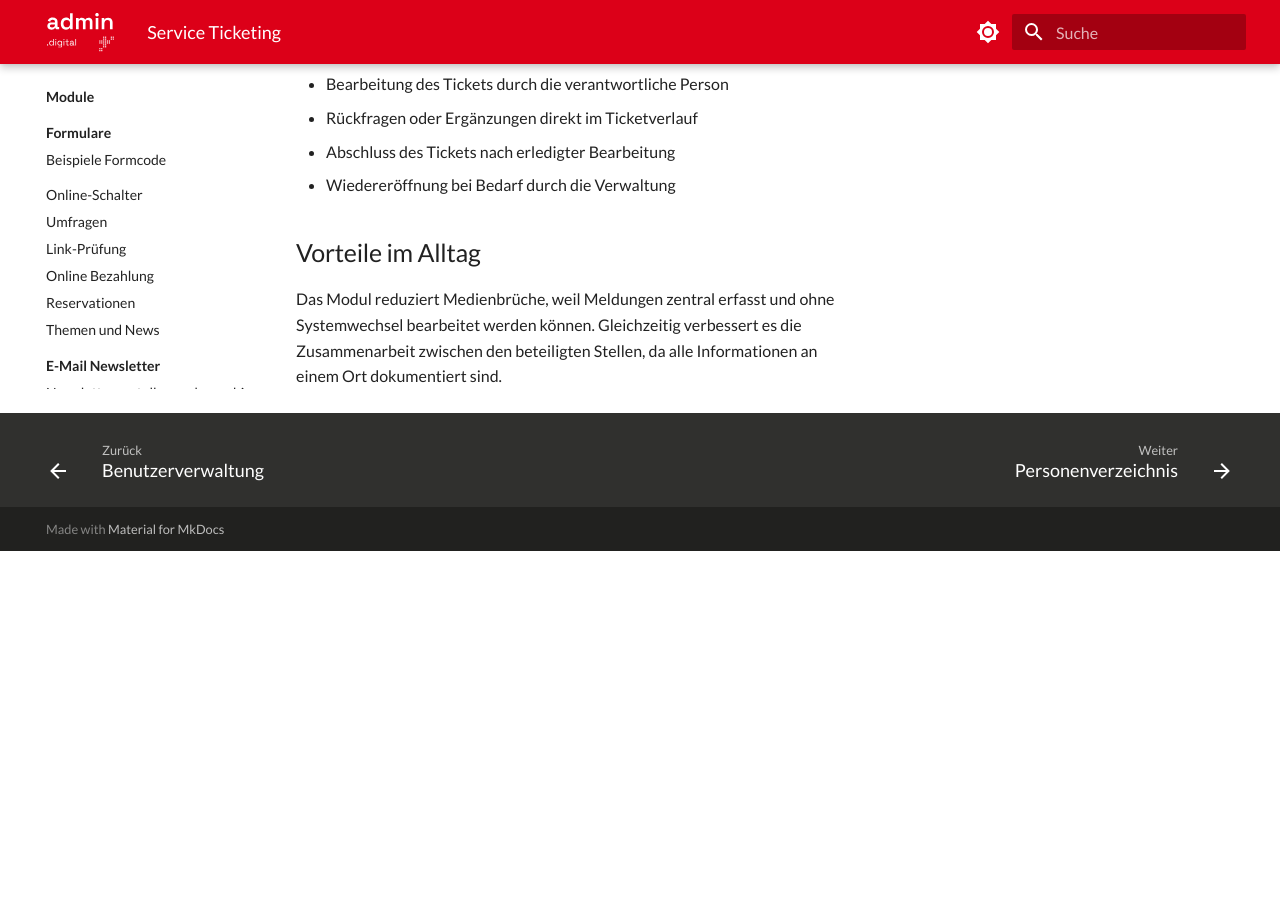
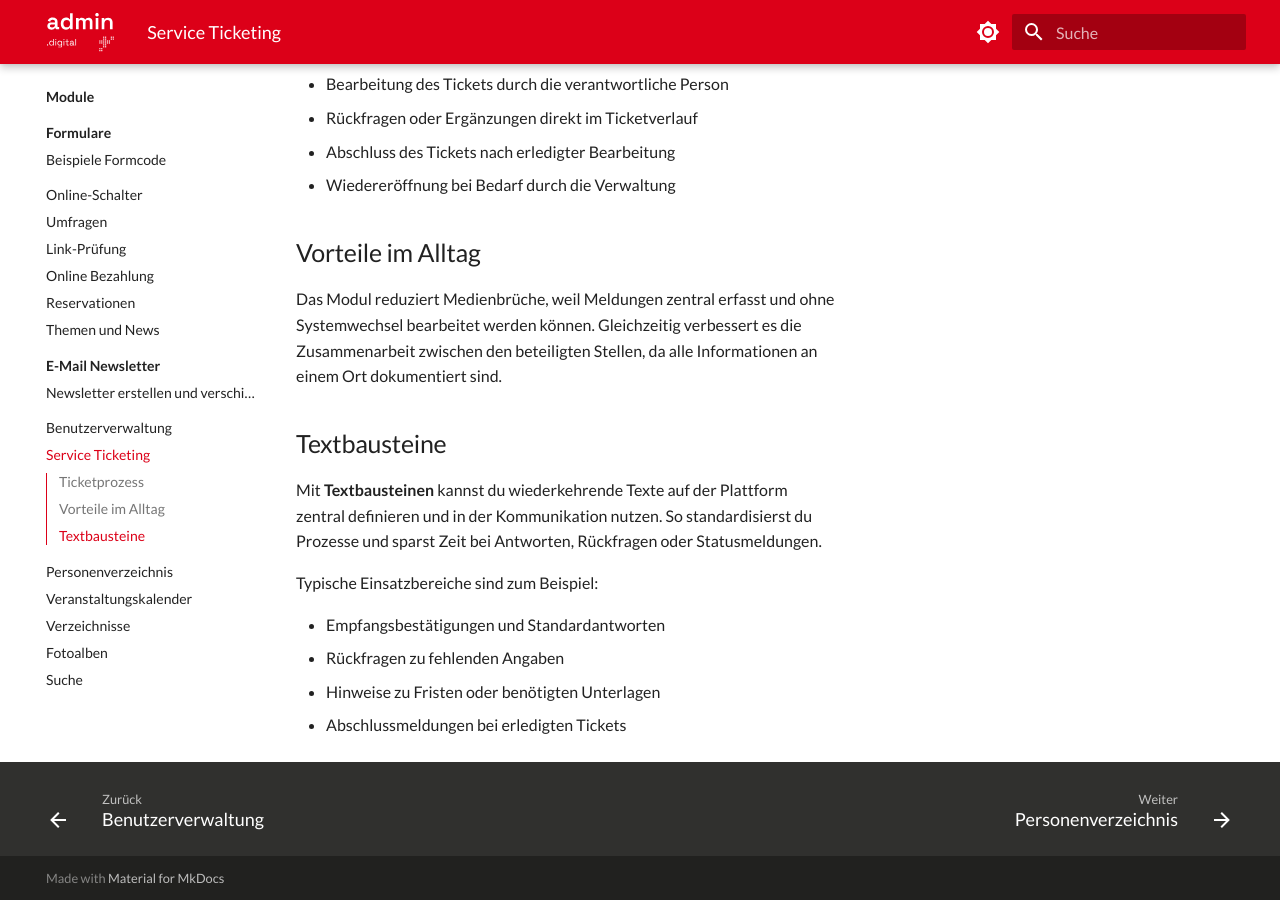
Before and after one commit to seantis/docs-admin-digital, an MkDocs documentation site: the page built from content/module/service-ticketing/index.md, in a window 1280 px wide and 900 px high, scrolled down 511 px. Built offline with MkDocs 1.6.1 and Material for MkDocs 9.7.7, drawn with Linux system fonts in a browser that asks for light colours; before the commit the page ends 1062 px from its top, so only the background shows below that.

Commit message:
Textbausteine zu Tickets

```diff
--- a/content/module/service-ticketing/index.md
+++ b/content/module/service-ticketing/index.md
@@ -22,3 +22,14 @@ Der Ablauf ist klar definiert und orientiert sich an den Verwaltungsprozessen. D
 ## Vorteile im Alltag
 
 Das Modul reduziert Medienbrüche, weil Meldungen zentral erfasst und ohne Systemwechsel bearbeitet werden können. Gleichzeitig verbessert es die Zusammenarbeit zwischen den beteiligten Stellen, da alle Informationen an einem Ort dokumentiert sind.
+
+## Textbausteine
+
+Mit **Textbausteinen** kannst du wiederkehrende Texte auf der Plattform zentral definieren und in der Kommunikation nutzen. So standardisierst du Prozesse und sparst Zeit bei Antworten, Rückfragen oder Statusmeldungen.
+
+Typische Einsatzbereiche sind zum Beispiel:
+
+- Empfangsbestätigungen und Standardantworten
+- Rückfragen zu fehlenden Angaben
+- Hinweise zu Fristen oder benötigten Unterlagen
+- Abschlussmeldungen bei erledigten Tickets
```
